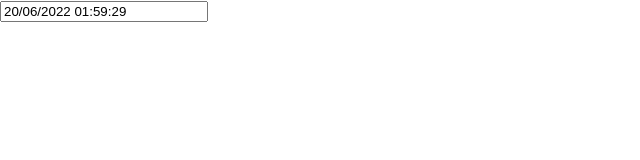
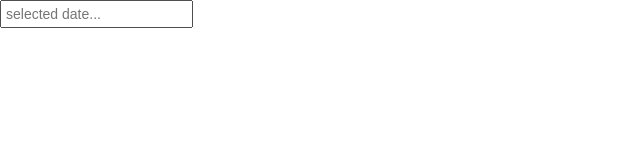
Before and after one commit to shabbyk/react-datetimerangepicker, a React (Create React App) app: page / in a window 1280 px wide. Shown: the top 160 px of the page, without its empty margins (0-640 px from the left). Built offline with nearby package versions, Linux system fonts and the light colour scheme.

Commit message:
- work on showing seleciton

```diff
--- a/package.json
+++ b/package.json
@@ -16,6 +16,10 @@
     "react-scripts": "5.0.1",
     "typescript": "^4.7.3",
     "web-vitals": "^2.1.4"
+  },
+  "peerDependencies": {
+    "react": "^18.1.0",
+    "luxon": "^2.4.0"
   },
   "scripts": {
     "start": "react-scripts start",
--- a/src/ReactDateTimeRangePicker.css
+++ b/src/ReactDateTimeRangePicker.css
@@ -1,7 +1,12 @@
 .rdtrp-container {
     display: inline-flex;
     position: relative;
+    font-size: 12px;
+}
+
+.rdtrp-container .selection-display {
     font-size: 14px;
+    padding: 4px;
 }
 
 .rdtrp-container .calendar-popup {
--- a/src/ReactDateTimeRangePicker.tsx
+++ b/src/ReactDateTimeRangePicker.tsx
@@ -9,31 +9,31 @@ type ReactDateTimeRangePickerProps = {
   dateFormat: string;
   width: number;
   dateRangePicker: boolean;
+  selectedDate: DateTime;
 };
 
 function ReactDateTimeRangePicker(props: ReactDateTimeRangePickerProps) {
   const [showPopup, setShowPopup] = useState(false);
-  const [selectedDate, setDate] = useState(DateTime.now());
+  const [selectedRange, setSelectedRangeDisplay] = useState<string | undefined>();
   return (
     <div className="rdtrp-container">
       <input
         type="text"
         name="dates"
-        className=""
-        title="left-calendar-input"
+        className="selection-display"
         placeholder="selected date..."
-        value={selectedDate.toFormat(props.dateFormat)}
+        value={selectedRange}
         onFocus={(e) => setShowPopup(true)}
-        style={{ width: props.width }}
       />
       {
         showPopup &&
         <div className="calendar-popup">
           <CalendarLayout
+            dateFormat={props.dateFormat}
             closeFn={setShowPopup}
             width={props.width}
-            selectedDate={selectedDate}
-            setDate={setDate}
+            selectedDate={props.selectedDate}
+            setSelectedRangeDisplay={setSelectedRangeDisplay}
           />
         </div>
       }
--- a/src/components/CalendarLayout/CalendarLayout.css
+++ b/src/components/CalendarLayout/CalendarLayout.css
@@ -1,4 +1,9 @@
 .calendar-layout {
+    display: flex;
+    flex-direction: column;
+}
+
+.calendar-layout .calendars {
     display: flex;
 }
 
--- a/src/components/CalendarLayout/Index.tsx
+++ b/src/components/CalendarLayout/Index.tsx
@@ -8,12 +8,14 @@ import CalendarControlLeft from "../CalendarControls/Left/Index";
 import CalendarControlRight from "../CalendarControls/Right/Index";
 import "./CalendarLayout.css";
 import { HoverProps } from "../../types/HoverProps";
+import SelectionPanel from "../SelectionPanel/Index";
 
 type CalendarLayoutProps = {
   width: number;
   selectedDate: DateTime;
+  dateFormat: string;
+  setSelectedRangeDisplay: (range: string) => any;
   closeFn: (show: boolean) => any;
-  setDate: (date: DateTime) => any;
 };
 
 type CalendarLayoutState = {
@@ -66,6 +68,7 @@ function CalendarLayout(props: CalendarLayoutProps) {
   function setDateRange(startDate: DateTime, endDate?: DateTime) {
     setStartDate(startDate);
     setEndDate(endDate);
+    props.setSelectedRangeDisplay(`${startDate.toFormat(props.dateFormat)} - ${endDate?.toFormat(props.dateFormat)}`);
   }
 
   function increaseMonth() {
@@ -128,6 +131,7 @@ function CalendarLayout(props: CalendarLayoutProps) {
       onMouseOver={handleHoverOn}
       onMouseOut={handleHoverOff}
     >
+      <div className="calendars">
         <div
           className="left-calendar"
           style={{
@@ -187,6 +191,15 @@ function CalendarLayout(props: CalendarLayoutProps) {
           />
         </div>
       </div>
+      <div className="selection-panel-container">
+        <SelectionPanel
+          startDate={startDate}
+          endDate={endDate}
+          format={props.dateFormat}
+          selectDateRange={setDateRange}
+          />
+      </div>
+    </div>
   );
 }
 
--- /dev/null
+++ b/src/components/SelectionPanel/Index.tsx
@@ -0,0 +1,21 @@
+import React from 'react';
+import { DateTime } from 'luxon';
+
+type SelectionPanelProps = {
+    startDate: DateTime;
+    endDate?: DateTime;
+    format: string;
+    selectDateRange: (startDate: DateTime, endDate: DateTime) => any;
+}
+
+function SelectionPanel(props: SelectionPanelProps) {
+    return (<div className='selection-panel'>
+        <div className='display-section'><span className='start-date-label'>{props.startDate.toFormat(props.format)}</span> -
+        <span className='start-date-label'>{props.endDate ? props.endDate.toFormat(props.format) : ""}</span></div>
+        <div className='control-section'>
+            <input type="button" onClick={props.selectDateRange(props.startDate, props.endDate!)}/>
+        </div>
+    </div>);
+}
+
+export default SelectionPanel;
--- a/src/index.tsx
+++ b/src/index.tsx
@@ -1,3 +1,4 @@
+import { DateTime } from 'luxon';
 import React from 'react';
 import ReactDOM from 'react-dom/client';
 
@@ -10,7 +11,7 @@ const root = ReactDOM.createRoot(
 );
 root.render(
   <React.StrictMode>
-    <ReactDateTimeRangePicker dateFormat='dd/MM/yyyy hh:mm:ss' width={200} dateRangePicker/>
+    <ReactDateTimeRangePicker dateFormat='dd/MM/yyyy hh:mm:ss' width={200} selectedDate={DateTime.now()} dateRangePicker/>
   </React.StrictMode>
 );
 
```
Lines whose indentation alone changed are shown as unchanged.
